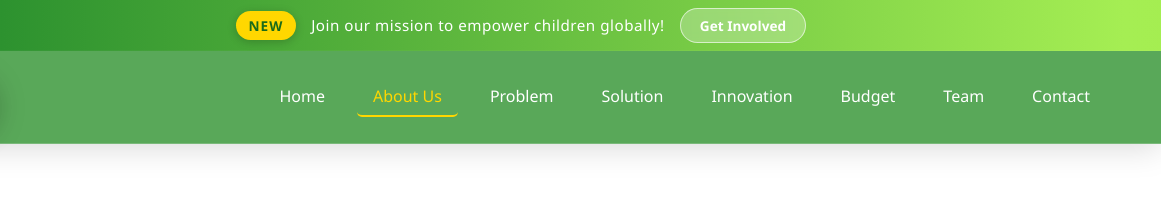
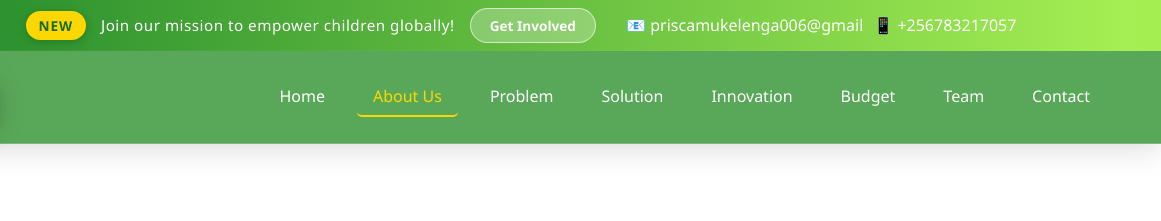
Before and after one commit to Daniellakyusa/L-Earn, a plain HTML site: page about.html in a window 1280 px wide. Shown: the top 221 px of the page, 119-1280 px from the left. Drawn offline with Linux system fonts and the light colour scheme.

Commit message:
Add social media contact links to about.html

```diff
--- a/about.html
+++ b/about.html
@@ -15,6 +15,12 @@
             <span class="banner-badge">New</span>
             <span class="banner-text">Join our mission to empower children globally!</span>
             <a href="contact.html" class="banner-btn">Get Involved</a>
+             <div class="header-socials" style="display:flex; gap:10px; margin-left:15px;">
+                <a href="mailto:priscamukelenga006@gmail.com" class="social-icon" title="Email Us"
+                    style="text-decoration:none; color:white;">📧 priscamukelenga006@gmail</a>
+                <a href="+256783217057" class="social-icon" target="_blank" title="WhatsApp Us"
+                    style="text-decoration:none; color:white;">📱 +256783217057</a>
+            </div>
 
         </div>
     </div>
```
